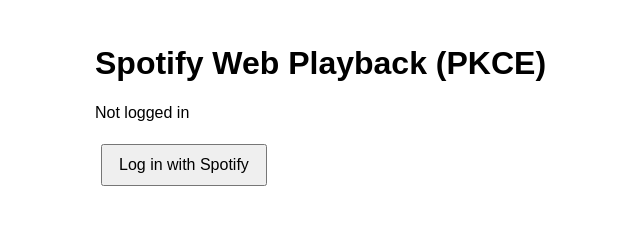
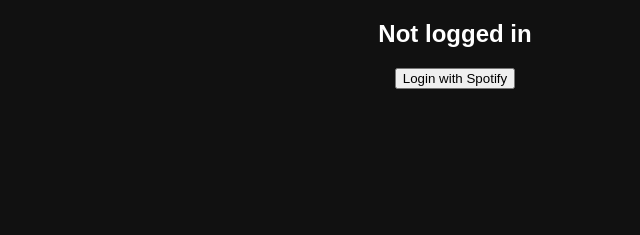
Before and after one commit to silas725/spotifysite, a plain HTML site: page index.html in a window 1280 px wide. Shown: the whole page, without its empty margins (185-825 px from the left). Drawn offline with Linux system fonts and the light colour scheme.

Commit message:
Update index.html

```diff
--- a/index.html
+++ b/index.html
@@ -1,23 +1,19 @@
 <!DOCTYPE html>
 <html>
 <head>
-  <meta charset="utf-8" />
-  <title>Spotify Web Playback (PKCE)</title>
-  <meta name="viewport" content="width=device-width,initial-scale=1" />
-  <style>
-    body { font-family: Arial, sans-serif; padding: 24px; max-width:720px; margin:auto; }
-    button { padding:10px 16px; font-size:16px; margin:6px; }
-    #now { margin-top:16px; }
-    pre { background:#f4f4f4; padding:10px; }
-  </style>
+    <title>Spotify Player</title>
+    <meta charset="UTF-8">
 </head>
-<body>
-  <h1>Spotify Web Playback (PKCE)</h1>
-  <p id="status">Not logged in</p>
-  <button id="btnLogin">Log in with Spotify</button>
-  <button id="btnLogout" style="display:none">Logout</button>
-  <div id="now"></div>
+<body style="background:#111; color:white; font-family:sans-serif; text-align:center;">
 
-  <script src="script.js"></script>
+    <h2 id="status">Loading…</h2>
+
+    <button id="btnLogin">Login with Spotify</button>
+    <button id="btnLogout" style="display:none;">Logout</button>
+
+    <!-- Now Playing container -->
+    <div id="now" style="margin-top:20px;"></div>
+
+    <script src="script.js"></script>
 </body>
 </html>
```
